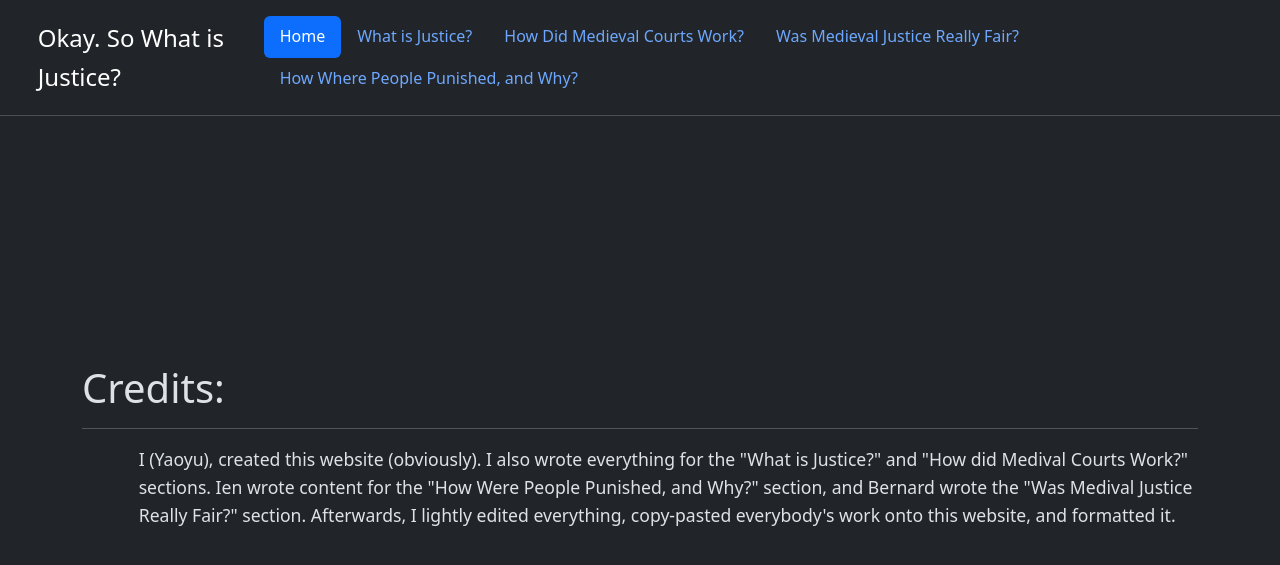
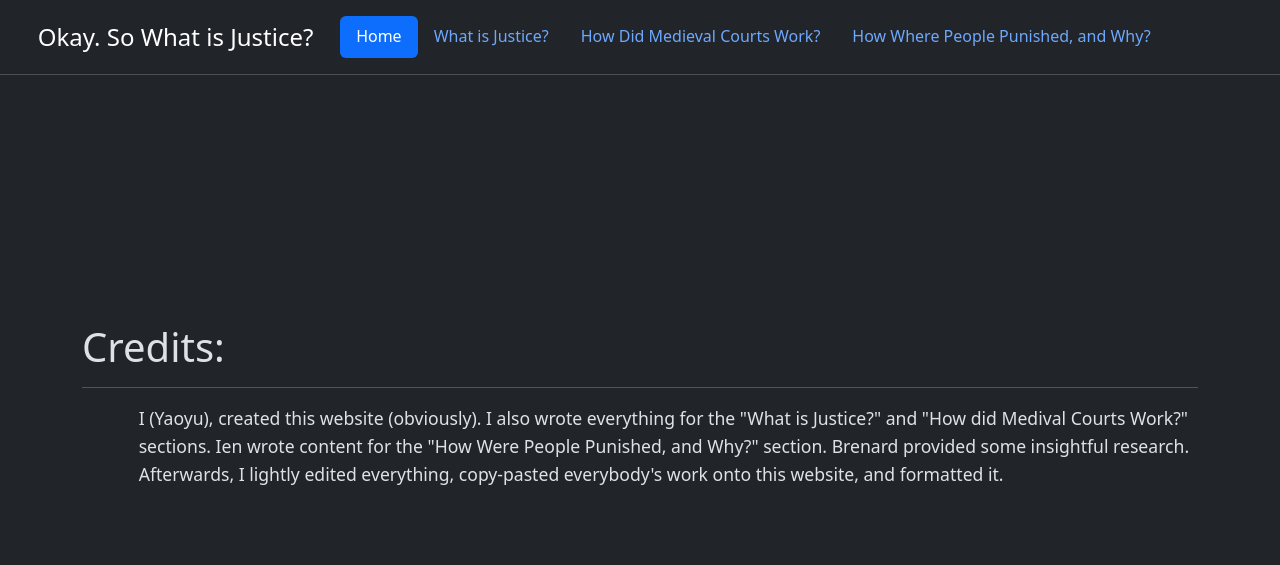
Before and after one commit to methecoderyeah/There-Will-Be-Wolves, a Flask app: page /credits in a window 1280 px wide. Shown: the top 565 px of the page. Run offline with Flask 3, Linux system fonts and the light colour scheme.

Commit message:
Removed Bernard's part.

```diff
--- a/main.py
+++ b/main.py
@@ -14,10 +14,6 @@ def what_is_justice():
 def how_medieval_courts_worked():
     return render_template("how_medieval_courts_worked.html")
 
-@app.route("/was-medieval-justice-fair")
-def was_medieval_justice_fair():
-    return render_template("was_medieval_justice_fair.html")
-
 @app.route("/punishments-&-crimes")
 def punishments():
     return render_template("punishments.html")
--- a/templates/base.html
+++ b/templates/base.html
@@ -84,6 +84,7 @@
     <div id="robber"></div>
     <div id="fake-cursor"></div>
 
+    <!-- Smooth scroll override -->
     <script>
         window.addEventListener('wheel', e => {
             e.preventDefault();
@@ -102,6 +103,7 @@
         }, { passive: false });
     </script>
 
+    <!-- Robber + Fake Cursor + Pointer Lock -->
     <script>
         document.addEventListener("DOMContentLoaded", () => {
             let mouseX = 0, mouseY = 0;
@@ -110,31 +112,57 @@
             const robber = document.getElementById("robber");
             const fakeCursor = document.getElementById("fake-cursor");
 
+            /* ⭐ Click locks cursor when stolen ⭐ */
             document.addEventListener("click", () => {
                 if (stolen) {
                     document.body.requestPointerLock();
                 }
             });
 
+            /* ⭐ Detect pointer lock loss ⭐ */
             document.addEventListener("pointerlockchange", () => {
                 if (stolen && document.pointerLockElement !== document.body) {
                     console.log("Pointer lock escaped — robber still has your cursor.");
+                    // Re-lock immediately when escaped
+                    document.body.requestPointerLock();
                 }
             });
 
+            /* ⭐ Disable right-click when stolen ⭐ */
+            document.addEventListener("contextmenu", e => {
+                if (stolen) e.preventDefault();
+            });
+
+            /* ⭐ Fast movement pointer lock (Option A) ⭐ */
+            let lastX = 0, lastY = 0;
+            let lastTime = performance.now();
+
             window.addEventListener("mousemove", e => {
+                // Always update mouse position for robber AI
                 mouseX = e.clientX;
                 mouseY = e.clientY;
 
+                // Always compute speed
+                const now = performance.now();
+                const dt = now - lastTime;
+
+                const dx = e.clientX - lastX;
+                const dy = e.clientY - lastY;
+                const speed = Math.hypot(dx, dy) / dt;
+
+                lastX = e.clientX;
+                lastY = e.clientY;
+                lastTime = now;
+
                 if (stolen) {
+                    // Move fake cursor
                     fakeCursor.style.left = (robber.offsetLeft + 60) + "px";
                     fakeCursor.style.top = (robber.offsetTop + 20) + "px";
-                }
-            });
 
-            document.addEventListener("contextmenu", e => {
-                if (stolen) {
-                    e.preventDefault();
+                    // Fast movement triggers pointer lock
+                    if (speed > 0.1) {
+                        document.body.requestPointerLock();
+                    }
                 }
             });
 
@@ -170,6 +198,9 @@
                 document.body.classList.add("stolen");
                 fakeCursor.style.display = "block";
 
+                // Lock cursor immediately when stolen
+                document.body.requestPointerLock();
+
                 const msg = document.createElement("div");
                 msg.innerText = "Your cursor has been stolen by the robber. Refresh the page (Control+R) to get it back. (Why did I think that adding a robber was a good idea?!)";
                 msg.style.position = "fixed";
@@ -201,6 +232,15 @@
                 if (!stolen) summonRobber();
             }, Math.random() * 4000 + 3000);
         });
+        /* ⭐ Re-lock on Escape key ⭐ */
+        document.addEventListener("keydown", (e) => {
+            if (stolen && e.key === "Escape") {
+                // Small delay to let the lock release, then immediately re-lock
+                setTimeout(() => {
+                    document.body.requestPointerLock();
+                }, 1);
+            }
+        });
     </script>
 
     <header class="d-flex justify-content-between py-3 mb-4 border-bottom">
@@ -212,7 +252,6 @@
             <li class="nav-item"><a href="/" class="nav-link active">Home</a></li>
             <li class="nav-item"><a href="/what-is-justice" class="nav-link">What is Justice?</a></li>
             <li class="nav-item"><a href="/how-medieval-courts-worked" class="nav-link">How Did Medieval Courts Work?</a></li>
-            <li class="nav-item"><a href="/was-medieval-justice-fair" class="nav-link">Was Medieval Justice Really Fair?</a></li>
             <li class="nav-item"><a href="/punishments-&-crimes" class="nav-link">How Where People Punished, and Why?</a></li>
         </ul>
     </header>
--- a/templates/credits.html
+++ b/templates/credits.html
@@ -6,6 +6,6 @@
 <div style="padding-top: 25vh;">
     <h1>Credits:</h1>
     <hr>
-    <p style="padding-left: 1.5cm;">I (Yaoyu), created this website (obviously). I also wrote everything for the "What is Justice?" and "How did Medival Courts Work?" sections. Ien wrote content for the "How Were People Punished, and Why?" section, and Bernard wrote the "Was Medival Justice Really Fair?" section. Afterwards, I lightly edited everything, copy-pasted everybody's work onto this website, and formatted it.</p>
+    <p style="padding-left: 1.5cm;">I (Yaoyu), created this website (obviously). I also wrote everything for the "What is Justice?" and "How did Medival Courts Work?" sections. Ien wrote content for the "How Were People Punished, and Why?" section. Brenard provided some insightful research. Afterwards, I lightly edited everything, copy-pasted everybody's work onto this website, and formatted it.</p>
 </div>
 {% endblock %}
```
